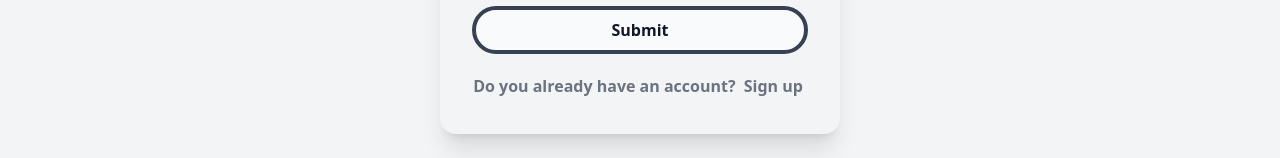
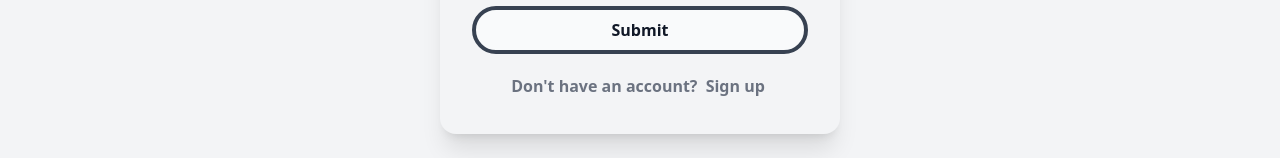
Before and after one commit to lukaabramishvili/tbc-project, a Next.js app: page /login in a window 1280 px wide. Shown: the part 582-740 px from the top of the page. Built offline with nearby package versions, Linux system fonts and the light colour scheme; no server answers.

Commit message:
fix(login):text

```diff
--- a/src/app/login/page.tsx
+++ b/src/app/login/page.tsx
@@ -80,7 +80,7 @@ export default function Login() {
                   data-cy="login"
                 />
                 <p>
-                  Do you already have an account?{" "}
+                  Don't have an account?{" "}
                   <button
                     type="button"
                     onClick={toggleForm}
@@ -122,7 +122,7 @@ export default function Login() {
                   type="submit"
                 />
                 <p>
-                  Don't have an account?{" "}
+                  Do you already have an account?{" "}
                   <button
                     type="button"
                     onClick={toggleForm}
```
